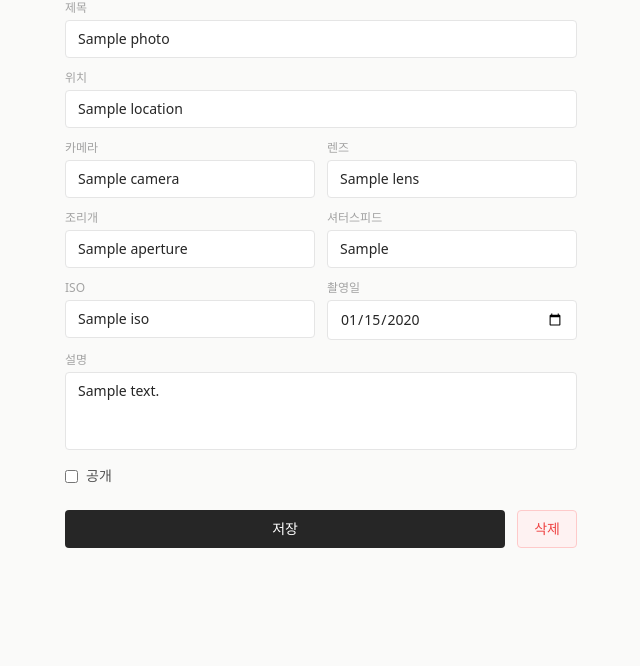
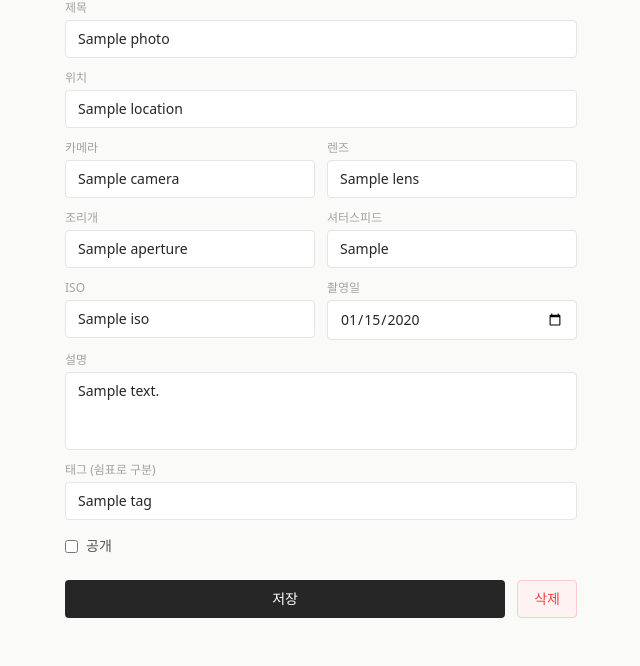
Before and after one commit to DaeHyeoNi/anyway, a FastAPI app: template app/templates/admin/edit.html in a window 1280 px wide. Shown: the part 433-1099 px from the top of the page, without its empty margins (23-663 px from the left). Before the commit the page ends 981 px from the top, so only its background shows below. Run offline with FastAPI, Linux system fonts and the light colour scheme; the template is opened without the code that fills it: most values are stand-ins (such as "Sample title", 1, 10 or a date in 2020); grey boxes marked "Sample" are stand-in pictures; some libraries are stand-ins or nearby versions.

Commit message:
feat: 사진 수정 페이지에 태그 편집 기능 추가
Co-Authored-By: Claude Sonnet 4.6 <noreply@anthropic.com>

```diff
--- a/app/admin/router.py
+++ b/app/admin/router.py
@@ -180,6 +180,7 @@ async def edit_photo(
     iso: str = Form(""),
     taken_at: str = Form(""),
     is_published: str = Form(""),
+    ai_tags: str = Form(""),
     _=Depends(require_admin),
     db: AsyncSession = Depends(get_db),
 ):
@@ -190,6 +191,7 @@ async def edit_photo(
         "camera": camera, "lens": lens, "aperture": aperture,
         "shutter_speed": shutter_speed, "iso": iso,
         "taken_at": taken_at, "is_published": is_published,
+        "ai_tags": ai_tags,
     }
     photo = await update_photo(photo_id, data, db)
     from app.photos.service import get_photo
--- a/app/photos/service.py
+++ b/app/photos/service.py
@@ -163,6 +163,8 @@ async def update_photo(photo_id: int, data: dict, db: AsyncSession) -> Photo | N
     else:
         photo.taken_at = None
     photo.is_published = data.get("is_published") == "on"
+    tags_raw = data.get("ai_tags", "").strip()
+    photo.ai_tags = [t.strip() for t in tags_raw.split(",") if t.strip()] or None
     await db.commit()
     await db.refresh(photo)
     return photo
--- a/app/templates/admin/edit.html
+++ b/app/templates/admin/edit.html
@@ -75,6 +75,14 @@
                 <textarea name="description" rows="3"
                           class="border border-neutral-200 rounded px-3 py-2 text-sm outline-none focus:border-neutral-400 transition resize-none">{{ photo.description or '' }}</textarea>
             </div>
+
+            <div class="col-span-2 flex flex-col gap-1">
+                <label class="text-xs text-neutral-400">태그 <span class="normal-case">(쉼표로 구분)</span></label>
+                <input type="text" name="ai_tags"
+                       value="{{ (photo.ai_tags or []) | join(', ') }}"
+                       placeholder="예: landscape, city, night"
+                       class="border border-neutral-200 rounded px-3 py-2 text-sm outline-none focus:border-neutral-400 transition">
+            </div>
         </div>
 
         <label class="flex items-center gap-2 text-sm text-neutral-600 cursor-pointer">
```
